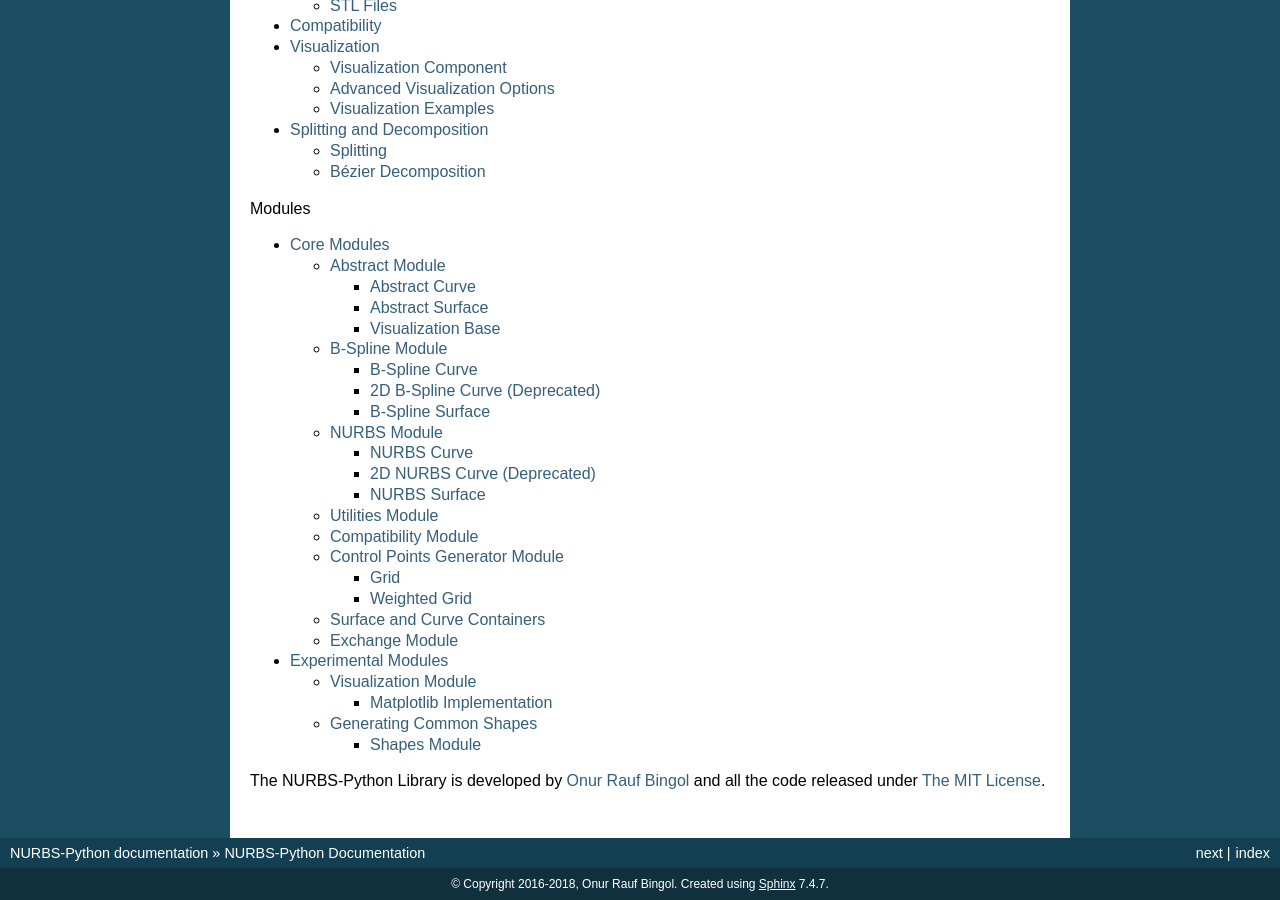
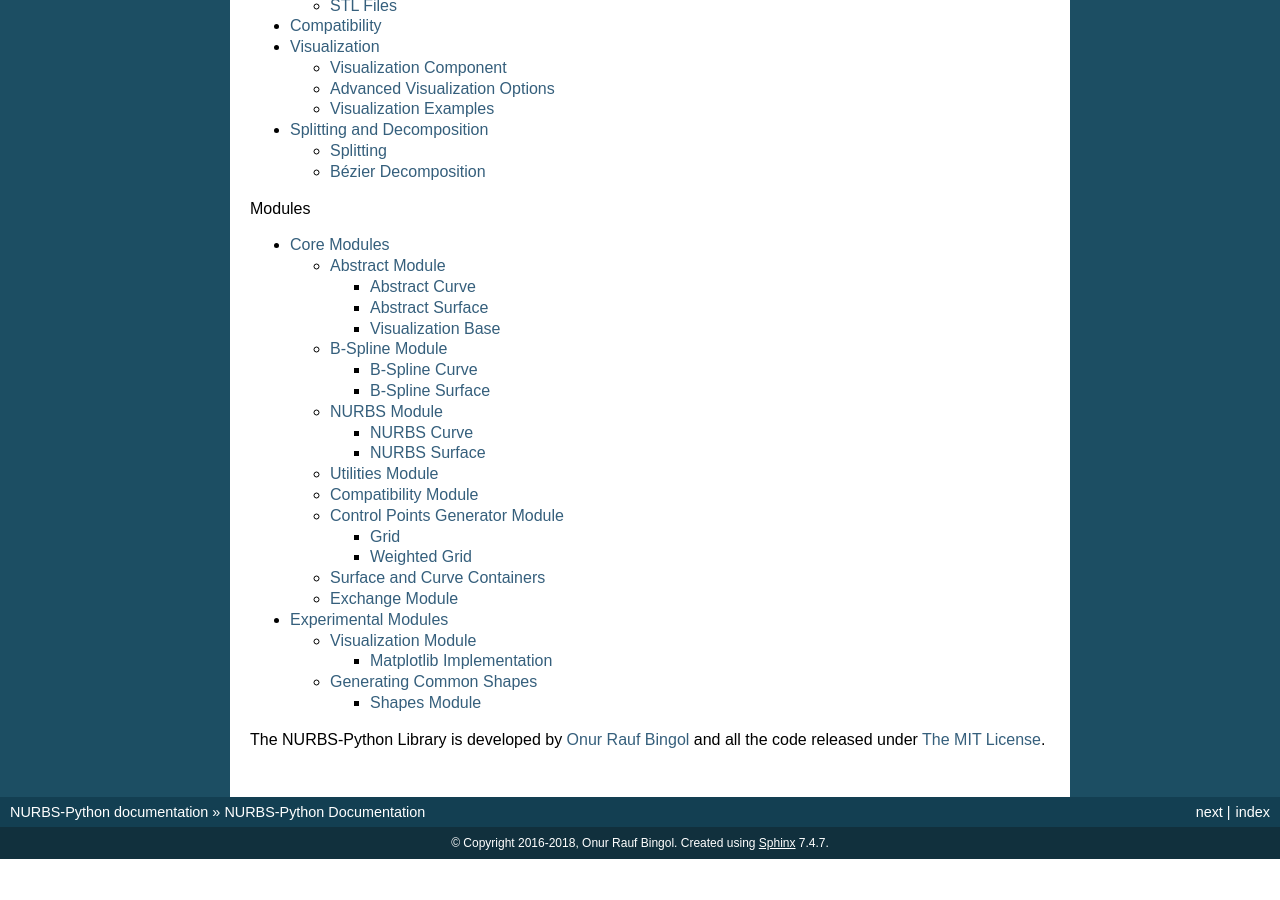
Before and after one commit to orbingol/NURBS-Python, a Sphinx documentation site: the page built from docs/index.rst, in a window 1280 px wide and 900 px high, scrolled down 895 px. Built offline with Sphinx 7.4.7, drawn with Linux system fonts in a browser that asks for light colours; formulas are drawn with MathJax 3; after the commit the page ends 1754 px from its top, so only the background shows below that.

Commit message:
Clean deprecated modules from the docs

```diff
--- a/docs/module_bspline.rst
+++ b/docs/module_bspline.rst
@@ -12,15 +12,6 @@ B-Spline Curve
     :inherited-members:
     :show-inheritance:
 
-2D B-Spline Curve (Deprecated)
-==============================
-
-.. autoclass:: geomdl.BSpline.Curve2D
-    :members:
-    :undoc-members:
-    :inherited-members:
-    :show-inheritance:
-
 B-Spline Surface
 ================
 
--- a/docs/module_nurbs.rst
+++ b/docs/module_nurbs.rst
@@ -12,15 +12,6 @@ NURBS Curve
     :inherited-members:
     :show-inheritance:
 
-2D NURBS Curve (Deprecated)
-===========================
-
-.. autoclass:: geomdl.NURBS.Curve2D
-    :members:
-    :undoc-members:
-    :inherited-members:
-    :show-inheritance:
-
 NURBS Surface
 =============
 
```
